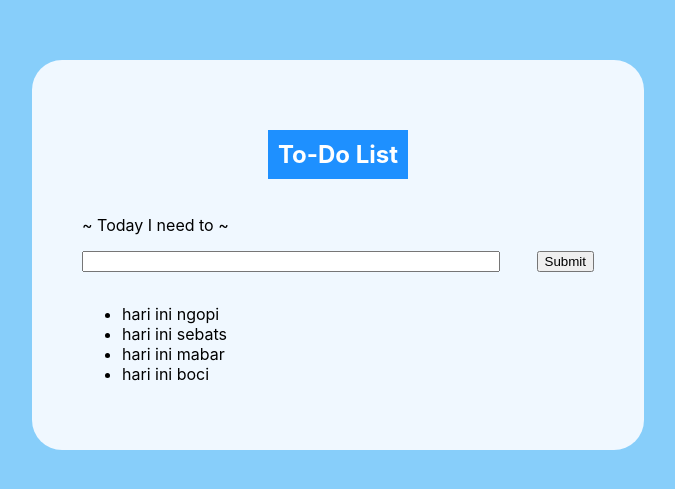
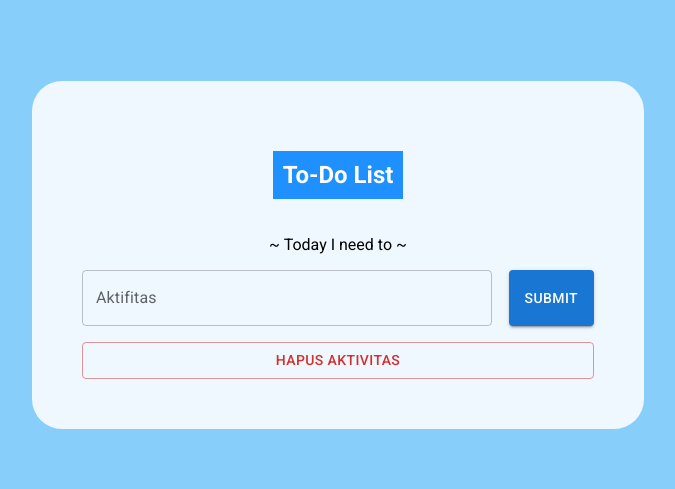
Before and after one commit to thenevermore/todo-react, a React (Create React App) app: page / in a window 1280 px wide. Shown: the part 145-634 px from the top of the page, without its empty margins (302-977 px from the left). Built offline with nearby package versions, Linux system fonts and the light colour scheme.

Commit message:
update final todolist

```diff
--- a/package.json
+++ b/package.json
@@ -3,6 +3,11 @@
   "version": "0.1.0",
   "private": true,
   "dependencies": {
+    "@emotion/react": "^11.9.3",
+    "@emotion/styled": "^11.9.3",
+    "@fontsource/roboto": "^4.5.7",
+    "@mui/icons-material": "^5.8.4",
+    "@mui/material": "^5.9.2",
     "@testing-library/jest-dom": "^5.16.4",
     "@testing-library/react": "^13.2.0",
     "@testing-library/user-event": "^13.5.0",
--- a/src/App.css
+++ b/src/App.css
@@ -1,4 +1,5 @@
 .App {
+  font-family: 'Roboto';
   text-align: center;
   display: flex;
   flex-direction: column;
@@ -37,9 +38,21 @@
   justify-content: space-between;
 }
 .todo-form p {
-  text-align :left;
+  text-align :center;
 }
 
 .todo-form input {
   width: 80%;
 }
+.todo-form span {
+  display: flex;
+  justify-content : space-between;
+}
+
+.todo-form span > *:first-child {
+  width: 80%;
+}
+
+.complete {
+  text-decoration: line-through;
+}
--- a/src/App.js
+++ b/src/App.js
@@ -1,4 +1,9 @@
 import './App.css';
+import '@fontsource/roboto/300.css';
+import '@fontsource/roboto/400.css';
+import '@fontsource/roboto/500.css';
+import '@fontsource/roboto/700.css';
+
 
 import React from 'react';
 
--- a/src/components/ToDoForm.jsx
+++ b/src/components/ToDoForm.jsx
@@ -1,3 +1,4 @@
+import { TextField, Button } from '@mui/material';
 import React from 'react';
 import { useState } from 'react';
 
@@ -20,10 +21,9 @@ const ToDoForm = ({handle}) => {
       <form onSubmit={handleKeyPress}>
       <p>~ Today I need to ~</p>
       <span>
-        <input value={todo} onChange={(e) => { setTodo(e.target.value) }} />
-        <button onClick={() => submitHandler(todo)}>Submit</button>
+        <TextField label="Aktifitas" variant="outlined" value={todo} onChange={(e) => { setTodo(e.target.value) }} />
+        <Button variant="contained" onClick={() => submitHandler(todo)}>Submit</Button>
       </span>
-      <p>{ todo }</p>
       </form>
     </div>
   );
--- a/src/components/ToDoList.jsx
+++ b/src/components/ToDoList.jsx
@@ -1,16 +1,27 @@
 import React from 'react';
+import { List, ListItem, ListItemButton, Checkbox, ListItemText, ListItemIcon } from '@mui/material';
 
-const ToDoList = ({item}) => {
+const ToDoList = ({item, handleCheckbox}) => {
+
 
   return (
     <div className='todo-list'>
-      <ul>
+      <List>
         {
-          item.map((aktivitas) => {
-            return <li key={aktivitas}>{`hari ini ${aktivitas}`}</li>
+          item.map((aktivitas, index) => {
+            return (
+              <ListItem key={index} disablePadding>
+                <ListItemButton>
+                  <ListItemIcon>
+                  <Checkbox onChange={() => { handleCheckbox(aktivitas.id) }} checked={aktivitas.complete} />
+                  </ListItemIcon>
+                  <ListItemText className={ aktivitas.complete && "complete" }>{aktivitas.task}</ListItemText>
+                  {/* pengecekan dengan ternary >> aktivitas.complete ? "complete" : "" <<  */}
+                </ListItemButton>
+              </ListItem>)
           })
         }
-      </ul>
+      </List>
     </div>
   );
 };
--- a/src/containers/ToDo.jsx
+++ b/src/containers/ToDo.jsx
@@ -1,30 +1,53 @@
 import React from 'react';
-
+import { Button } from '@mui/material';
 import ToDoForm from '../components/ToDoForm';
 import ToDoList from '../components/ToDoList';
 import { useState } from 'react';
 
 const ToDo = () => {
 
-  const [todos, setTodos] = useState(["ngopi","sebats","mabar","boci"]);
+  const [todos, setTodos] = useState([
+  ]);
   const handleClick = (todo) => {
     //alert(todo)
    // myActivity.push(todo);
     //console.log(myActivity);
     //setTodos([...todos, todo]);
-    const newTodos = [...todos];
+    /* const newTodos = [...todos];
     newTodos.push(todo);
     setTodos("");
+    setTodos(newTodos); */
+    let newId = 0;
+    if (todos.length===0){
+      newId = 0;
+    } else {
+      newId = todos.length + 1;
+    }
+
+    const newTodos = { id: newId, task: todo, complete: false }
+    setTodos([...todos, newTodos]);
+  }
+
+  const handleCheckbox = (id) =>{
+    //alert(`Checkbox ${id}`);
+    const newTodos = [...todos];
+    const index = newTodos.findIndex(todo => todo.id === id);
+
+    newTodos[index].complete = !newTodos[index].complete;
     setTodos(newTodos);
   }
 
-
+  const handleDelete = () => {
+    const newTodos = todos.filter((todo) => !todo.complete);
+    setTodos(newTodos);
+  }
 
   return (
     <div className='todo'>
       <h2 className='title'>To-Do List</h2>
       <ToDoForm handle={handleClick} />
-      <ToDoList item={todos} />
+      <ToDoList item={todos} handleCheckbox={handleCheckbox} />
+      <Button color="error" variant="outlined" onClick={handleDelete }>Hapus Aktivitas</Button>
     </div>
   );
 };
```
Also changed, not shown: 1 other file (tests, documents, lock files or other folders).
